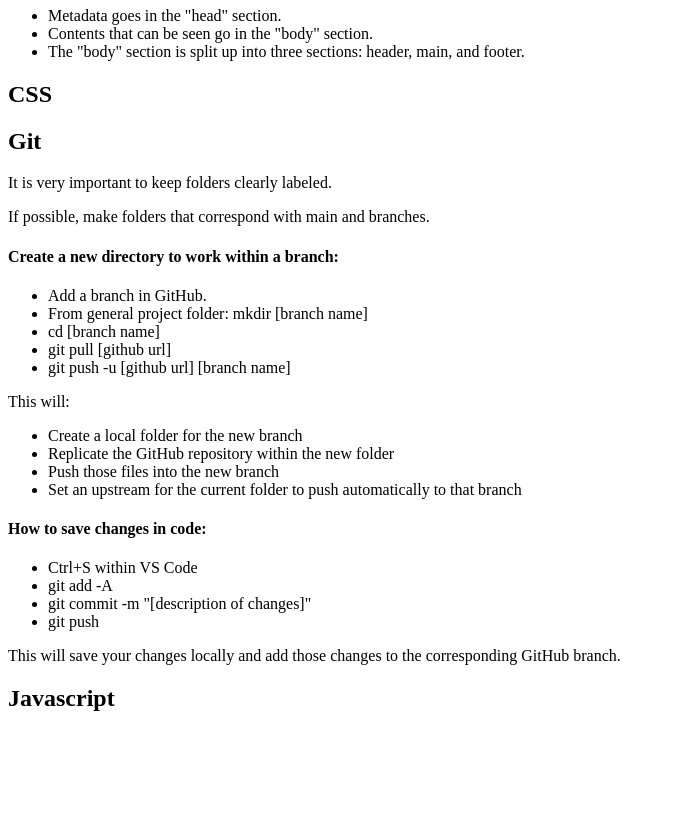
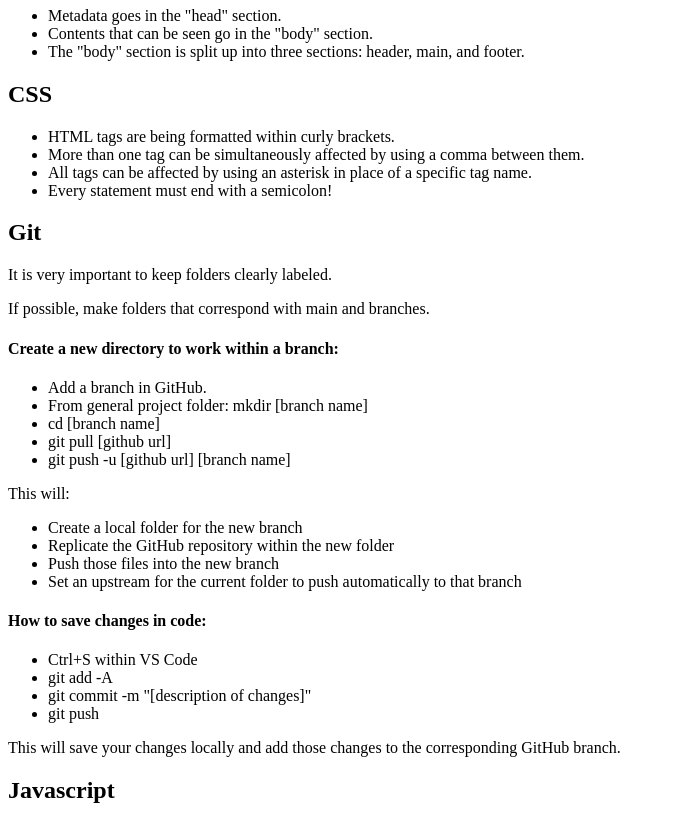
Before and after one commit to DaniSweets/prework-study-guide, a plain HTML site: page prework-study-guide/index.html in a window 1280 px wide. Shown: the part 920-1744 px from the top of the page, without its empty margins (0-675 px from the left). Before the commit the page ends 1652 px from the top, so only its background shows below. Drawn offline with Linux system fonts and the light colour scheme.

Commit message:
Update index.html
Added content to CSS section

```diff
--- a/prework-study-guide/index.html
+++ b/prework-study-guide/index.html
@@ -23,6 +23,12 @@
 
       <section class="card" id="css-section">
         <h2>CSS</h2>
+        <ul>
+          <li>HTML tags are being formatted within curly brackets.</li>
+          <li>More than one tag can be simultaneously affected by using a comma between them.</li>
+          <li>All tags can be affected by using an asterisk in place of a specific tag name.</li>
+          <li>Every statement must end with a semicolon!</li>
+        </ul>
 
       </section>
 
```
